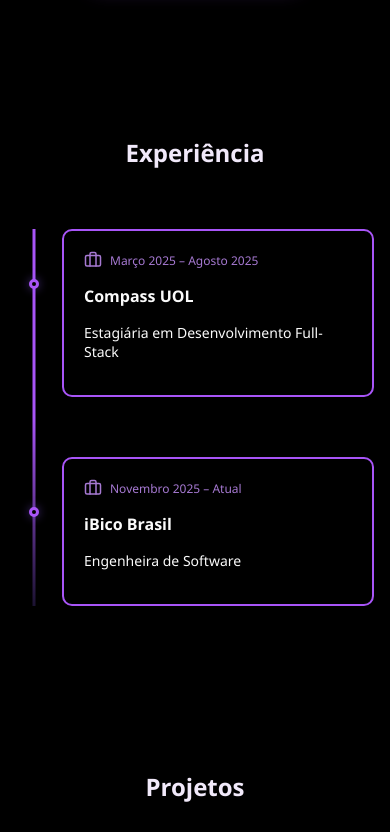
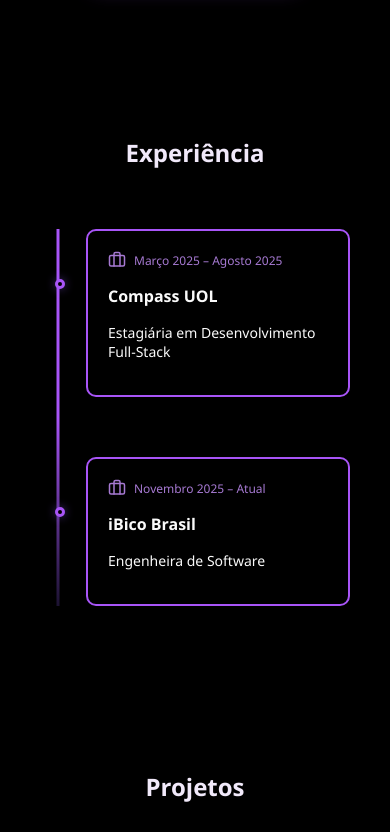
Before and after one commit to Duardaxnt/project-page, a React (Create React App) app: page / in a window 390 px wide. Shown: the part 1380-2212 px from the top of the page. Built offline with nearby package versions, Linux system fonts and the light colour scheme.

Commit message:
ajustes no css

```diff
--- a/src/styles/App.css
+++ b/src/styles/App.css
@@ -338,8 +338,9 @@
 }
 
 .experience-container {
-  max-width: 900px;
+  max-width: 1100px;
   margin: 0 auto;
+  padding: 0 24px;
 }
 
 .experience-title {
@@ -365,6 +366,7 @@
   display: flex;
   flex-direction: column;
   gap: 60px;
+  align-items: stretch;
 }
 
 .timeline-line {
@@ -390,6 +392,7 @@
   opacity: 0;
   transform: translateY(30px);
   transition: all 0.7s ease;
+  box-sizing: border-box;
 }
 
 .timeline-item.show {
@@ -402,7 +405,7 @@
 .timeline-item.left {
   align-self: flex-start;
   text-align: left;
-  padding-right: 450px;
+  padding-right: 40px;
 }
 
 /* Right */
@@ -410,7 +413,7 @@
 .timeline-item.right {
   align-self: flex-end;
   text-align: left;
-  padding-left: 450px;
+  padding-left: 40px;
 }
 
 /* Dot */
@@ -428,6 +431,17 @@
   box-shadow: 0 0 10px rgba(139,92,246,0.5);
 }
 
+.timeline-item.left .timeline-dot {
+  left: auto;
+  right: 0px;
+  transform: translateX(50%);
+}
+
+.timeline-item.right .timeline-dot {
+  left: 0px;
+  transform: translateX(-50%);
+}
+
 /* Card */
 
 .timeline-card {
@@ -436,9 +450,9 @@
   border-radius: 10px;
   box-shadow: 0 6px 20px rgba(0,0,0,0.1);
   transition: 0.3s;
-  margin-left: 30px;
-  margin-right: 30px;
+  margin: 0;
   border: 2px solid #A855F7;
+  width: 100%;
 }
 
 .timeline-card:hover {
@@ -487,6 +501,15 @@
 
   .timeline-dot {
     left: 20px;
+    right: auto;
+    transform: translateX(-50%);
+  }
+
+  .timeline-item.left .timeline-dot,
+  .timeline-item.right .timeline-dot {
+    left: 20px;
+    right: auto;
+    transform: translateX(-50%);
   }
 }
 
@@ -513,15 +536,15 @@
 }
 
 .cards {
-  display: flex;
+  display: grid;
+  grid-template-columns: repeat(3, minmax(0, 1fr));
   gap: 20px;
-  justify-content: center;
-  flex-wrap: wrap;
+  max-width: 1180px;
+  margin: 0 auto;
 }
 
 .card {
-  width: 320px;
-  max-width: 100%;
+  width: 100%;
   background: #000000;
   border-radius: 16px;
   padding: 20px;
@@ -684,11 +707,15 @@
   }
 
   .timeline-item.left {
-    padding-right: 220px;
+    padding-right: 28px;
   }
 
   .timeline-item.right {
-    padding-left: 220px;
+    padding-left: 28px;
+  }
+
+  .cards {
+    grid-template-columns: repeat(2, minmax(0, 1fr));
   }
 }
 
@@ -803,10 +830,6 @@
     padding: 48px 16px;
   }
 
-  .cards {
-    gap: 16px;
-  }
-
   .card {
     width: 100%;
   }
@@ -866,4 +889,9 @@
   .card {
     padding: 16px;
   }
+
+  .cards {
+    grid-template-columns: 1fr;
+    gap: 16px;
+  }
 }
```
Also changed, not shown: 6 other files (tests, documents, lock files or other folders).
